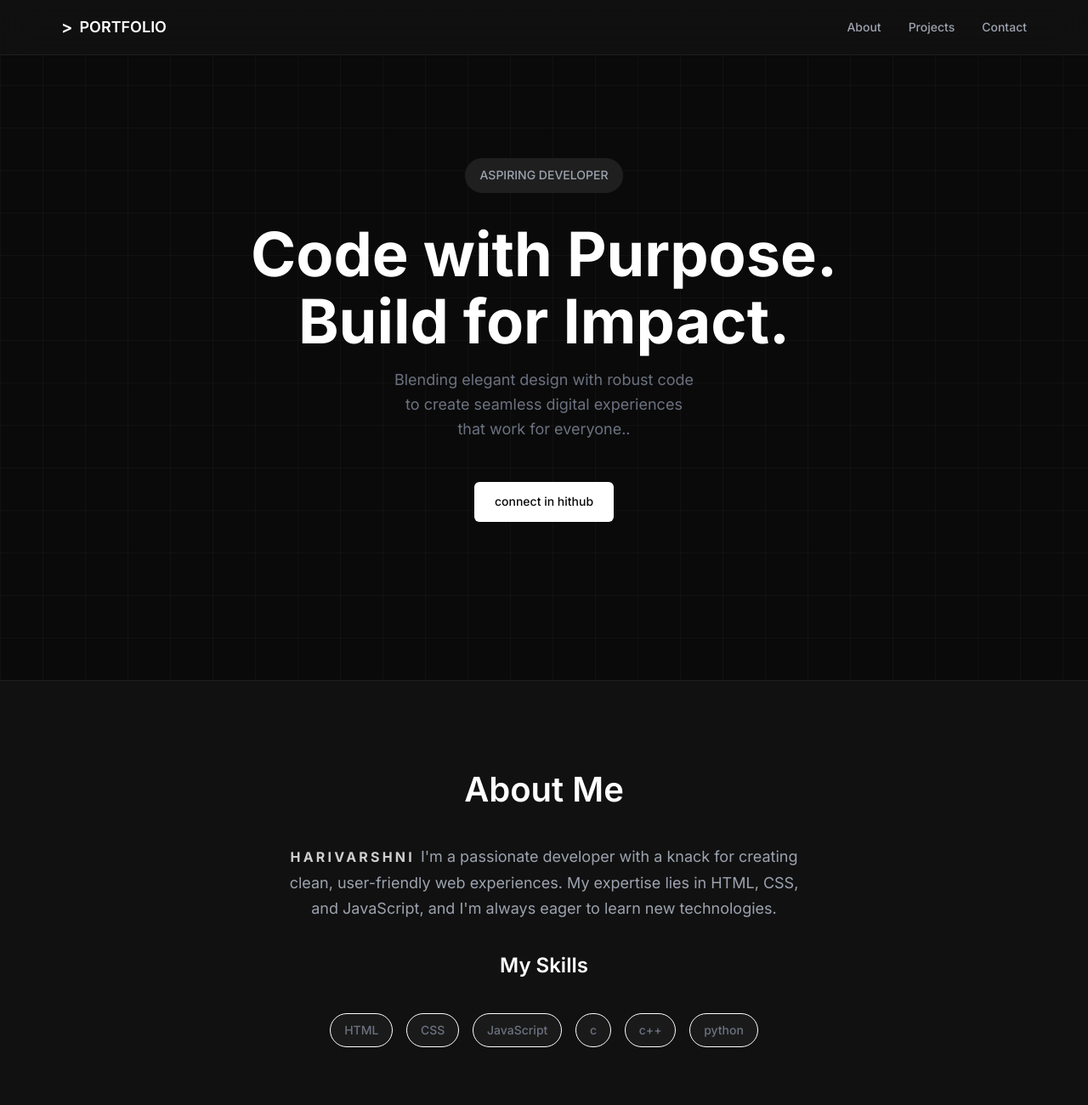
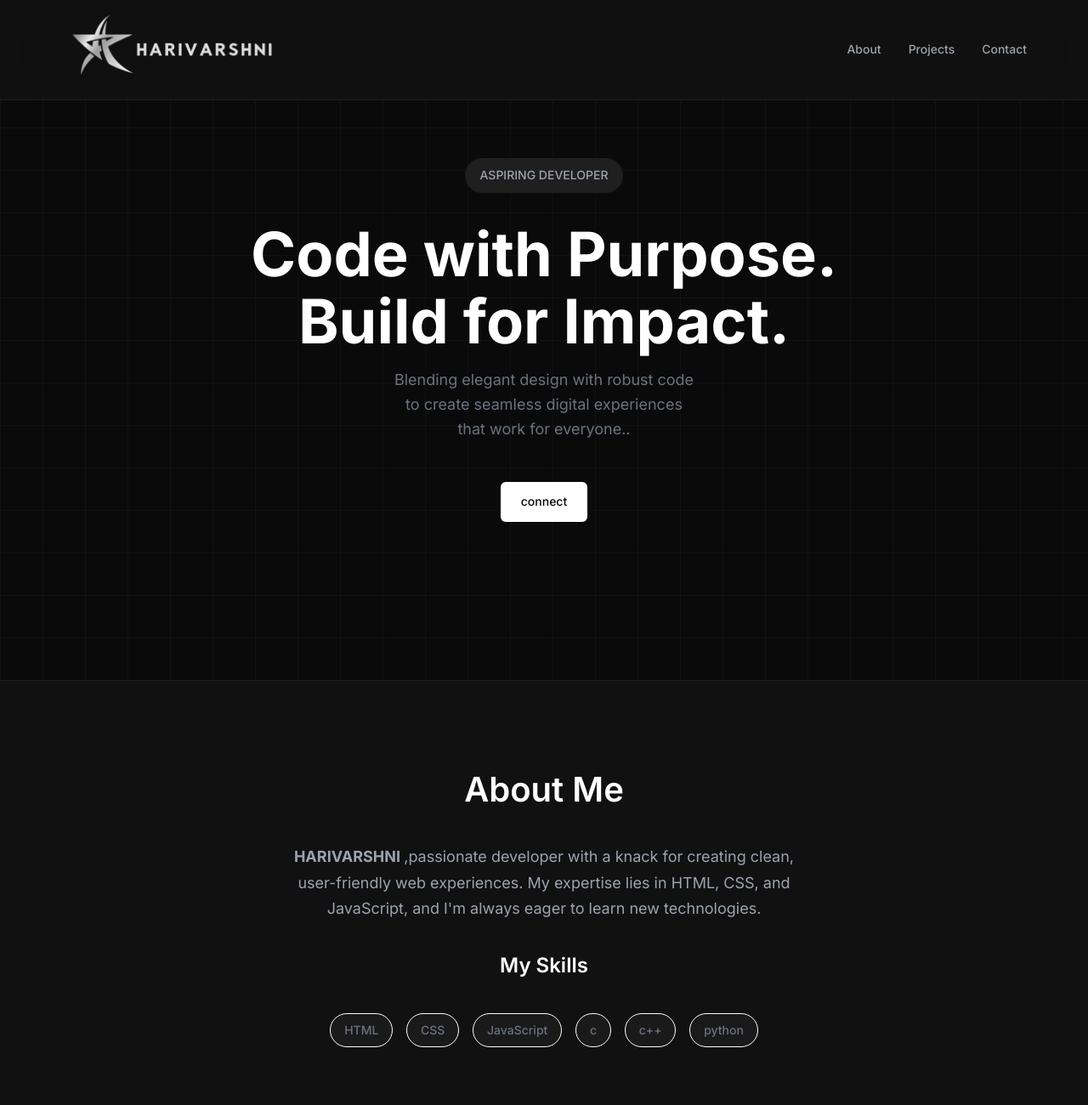
Before and after one commit to harivarshni/Harivarshni.github.io, a plain HTML site: page index.html in a window 1280 px wide. Shown: the top 1300 px of the page at 85% size. Drawn offline with nearby package versions, Linux system fonts and the light colour scheme.

Commit message:
Add files via upload

```diff
--- a/index.html
+++ b/index.html
@@ -24,8 +24,10 @@
         <header class="navbar">
             <div class="container">
                 <div class="logo">
-                    <span class="logo-icon">></span>
-                    <span class="logo-text">PORTFOLIO</span>
+                    <span class="logo-icon">
+                        <img src="HA_Logo.png" style="height:2cm">
+                    </span>
+
                 </div>
                 <nav class="nav-links">
                     <a href="#about">About</a>
@@ -49,7 +51,7 @@
                        Blending elegant design with robust code<br> to create seamless digital experiences<br> that work for everyone..
                     </p>
                     <div class="hero-actions animate-on-load">
-                        <a href="https://github.com/harivarshni"class="btn-primary" target="_blank">connect in hithub</a>
+                        <a href="#contact"class="btn-primary" target="_blank">connect </a>
                     </div>
                     <div class="hero-logo animate-on-load">
                         <div class="logo-display">
@@ -64,8 +66,8 @@
                     <h2>About Me</h2>
                     <div class="about-content">
                         <p>
-                            <span class="logo-text-large"> HARIVARSHNI  </span>
-                            I'm a passionate developer with a knack for creating
+                            <b>HARIVARSHNI </b>
+                            ,passionate developer with a knack for creating
                             clean, user-friendly web experiences. My expertise
                             lies in HTML, CSS, and JavaScript, and I'm always
                             eager to learn new technologies.
--- a/style.css
+++ b/style.css
@@ -48,8 +48,14 @@
 .contact-icons a[aria-label="Email"]:hover     { background: #c23a2b; }
 .contact-icons a[aria-label="GitHub"]:hover    { background: #24292e; }
 .contact-icons a[aria-label="LinkedIn"]:hover  { background: #0a66c2; }
-.contact-icons a[aria-label="WhatsApp"]:hover  { background: #25d366; }
+.contact-icons a[aria-label="WhatsApp"]:hover  { background:#25d366;}
 
+.skillss:hover {
+  background: white;               /* background becomes white */
+  color: black;                    /* text stays black */
+  border: 1px solid black;         /* black border appears */
+  text-shadow: 2px 2px 5px white;  /* white shadow effect */
+}
 * {
     margin: 0;
     padding: 0;
```
Also changed, not shown: HA_Logo.png (added).
